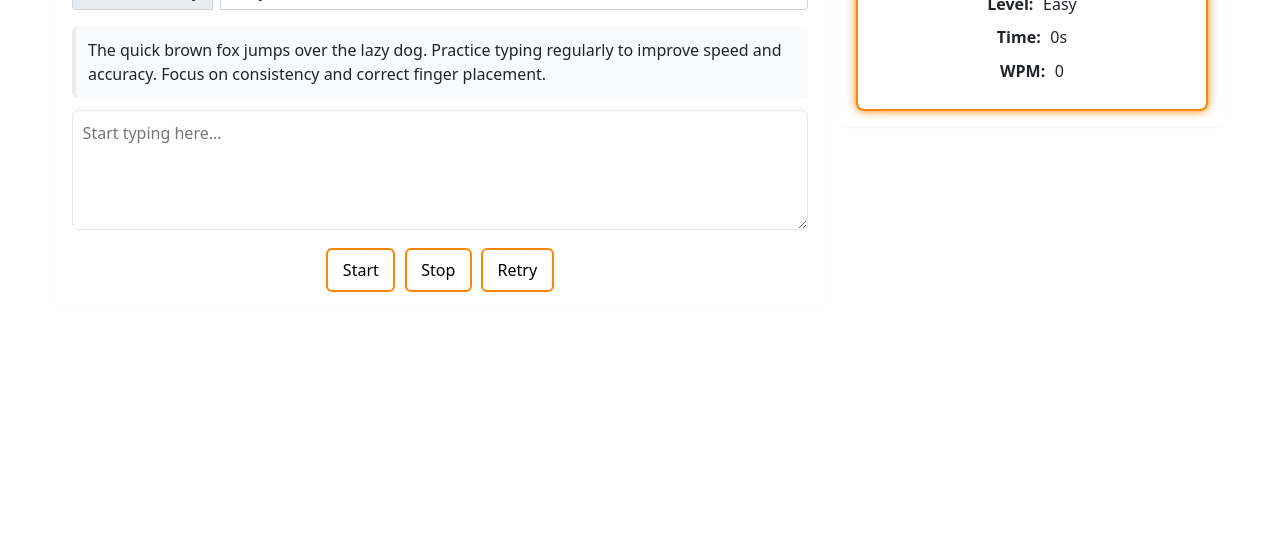
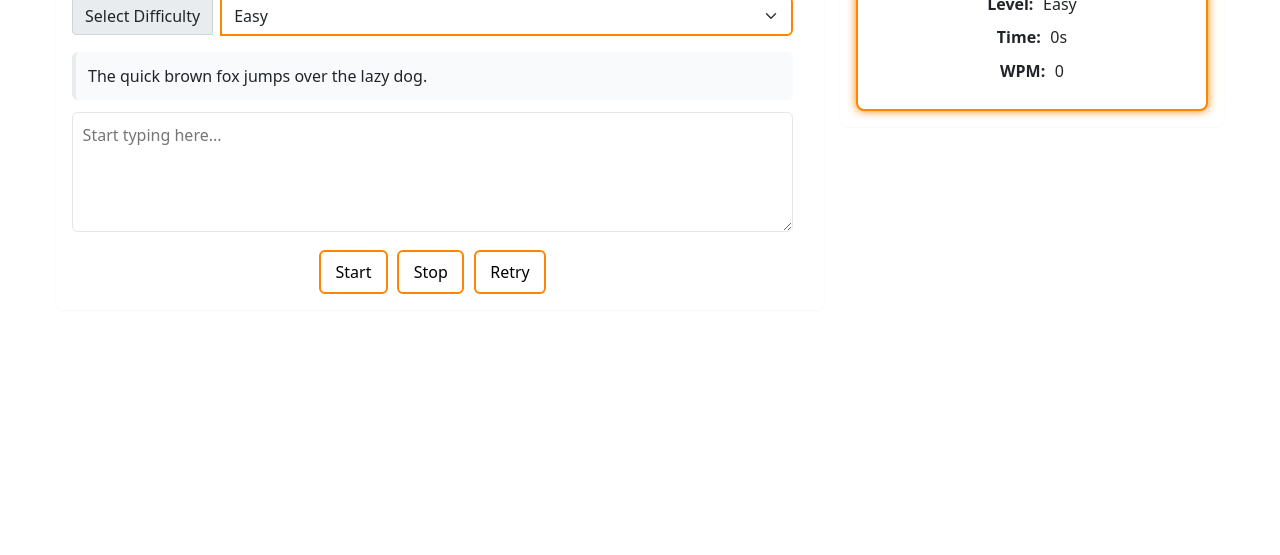
Before and after one commit to sheenaanto/Type-Racer, a plain HTML site: page index.html in a window 1280 px wide. Shown: the part 245-800 px from the top of the page. Drawn offline with nearby package versions, Linux system fonts and the light colour scheme.

Commit message:
Add sample texts for typing difficulty levels and initialize on page load

```diff
--- a/assets/css/style.css
+++ b/assets/css/style.css
@@ -57,8 +57,8 @@
       /* Make input groups inside the left column fill available width
          and keep label and select on the same line */
       .main-left .input-group {
-        width: 100%;
-        max-width: 100%;
+        /* width: 100%; */
+        max-width: 98%;
         display: flex;
         flex-wrap: nowrap; /* prevent label and select from wrapping */
         align-items: center;
@@ -67,11 +67,19 @@
       .main-left .input-group .input-group-text {
         white-space: nowrap; /* keep the label on one line */
         flex: 0 0 auto;
+
       }
       .main-left .input-group .form-select {
-        flex: 1 1 auto; /* let the select fill remaining width */
-        min-width: 0; /* allow shrinking in flexbox */
+        flex: 1 1 auto;
+        /* let the select fill remaining width */
+        min-width: 0;
+        /* allow shrinking in flexbox */
       }
+      .form-select {
+  border: 2px solid #ff8500;
+  border-radius: 6px;
+}
+
       .grid {
         display: grid;
         grid-template-columns: 1fr;
@@ -130,9 +138,11 @@
         border-radius: 6px;
         margin-bottom: 0.75rem;
         line-height: 1.5;
+        width: 98%;
+
       }
       .typing-input textarea {
-        width: 100%;
+        width: 98%;
         min-height: 120px;
         padding: 0.6rem;
         font-size: 1rem;
@@ -145,7 +155,7 @@
         gap: 0.6rem;
         margin-top: 0.75rem;
         justify-content: center; /* center buttons under the textarea */
-        width: 100%;
+        width: 98%;
         align-items: center;
       }
       .controls .btn {
--- a/assets/js/script.js
+++ b/assets/js/script.js
@@ -0,0 +1,51 @@
+   // Sample texts for each difficulty level
+      function initializeSamples() {
+        const texts = {
+          easy: [
+            "The quick brown fox jumps over the lazy dog.",
+            "Pack my box with five dozen liquor jugs.",
+            "Typing regularly will help you become faster and more accurate.",
+          ],
+          medium: [
+            "When coding, focus on clarity and consistency to reduce errors.",
+            "Practice makes progress: short, frequent sessions beat long, rare ones.",
+            "Speed increases after accuracy improves — concentrate on correct typing first.",
+          ],
+          hard: [
+            "Sphinx of black quartz, judge my vow — punctuation and uncommon words improve dexterity.",
+            "Advanced typists practice punctuation, capitalization and number sequences to simulate real text.",
+            "Complex sentences with clauses, commas, and parentheses train muscle memory under pressure.",
+          ],
+        }
+
+        const difficultySelect = document.getElementById("difficultySelect")
+        const sampleText = document.getElementById("sampleText")
+        const resultLevel = document.getElementById("resultLevel")
+
+        function randomItem(arr) {
+          return arr[Math.floor(Math.random() * arr.length)]
+        }
+
+        function loadSample(level) {
+          const key = String(level).toLowerCase()
+          const list = texts[key] || texts.easy
+          const text = randomItem(list)
+          sampleText.textContent = text
+          if (resultLevel)
+            resultLevel.textContent = key.charAt(0).toUpperCase() + key.slice(1)
+        }
+
+        document.addEventListener("DOMContentLoaded", function () {
+          // load initial sample based on current select value (or default to easy)
+          const initial = difficultySelect ? difficultySelect.value : "easy"
+          loadSample(initial)
+
+          // if (difficultySelect) {
+          difficultySelect.addEventListener("change", function (e) {
+            loadSample(e.target.value)
+          })
+          // }
+        })
+      }
+      // Initialize samples
+      initializeSamples()
--- a/index.html
+++ b/index.html
@@ -25,6 +25,7 @@
       <div class="grid">
         <section class="main-left" id="testArea" aria-labelledby="test-heading">
           <h2 id="test-heading">Typing Test</h2>
+          <br />
           <!-- Difficulty selector (Bootstrap input-group) -->
           <div class="input-group mb-3">
             <label class="input-group-text" for="difficultySelect"
@@ -40,11 +41,9 @@
               <option value="hard">Hard</option>
             </select>
           </div>
-          <!-- Sample paragraph for the test -->
+
           <div class="sample-text" id="sampleText">
-            The quick brown fox jumps over the lazy dog. Practice typing
-            regularly to improve speed and accuracy. Focus on consistency and
-            correct finger placement.
+            <!-- Sample paragraph for the test -->
           </div>
 
           <!-- Typing input area -->
@@ -106,5 +105,6 @@
       src="https://kit.fontawesome.com/YOUR-KIT-CODE-HERE.js"
       crossorigin="anonymous"
     ></script>
+    <script src="./assets/js/script.js"></script>
   </body>
 </html>
```
